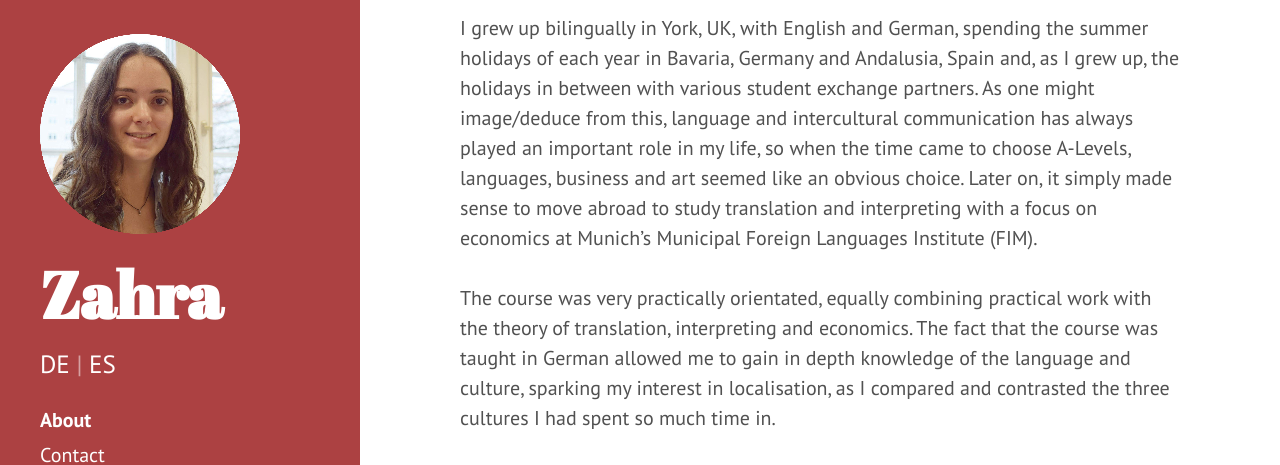
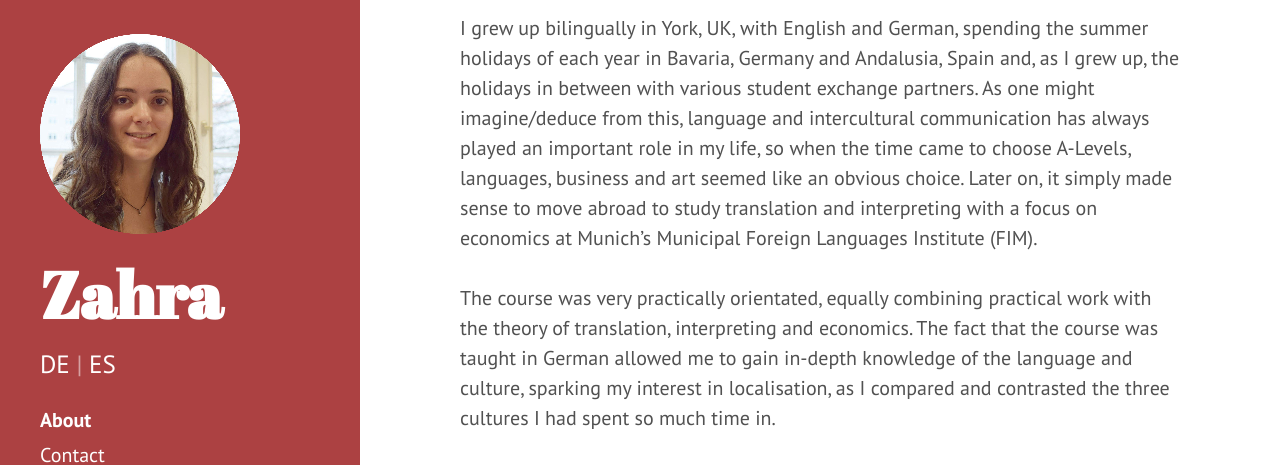
Before and after one commit to Zahra-Claire-Bahrani-Peacock/zahra-claire-bahrani-peacock.github.io, a Jekyll site: the page built from about.md, in a window 1280 px wide and 900 px high. Shown: the part 337-802 px from the top of the window. Built offline with Jekyll 4.4.1, drawn with Linux system fonts in a browser that asks for light colours.

Commit message:
Meta data and spelling
Changed link for terms of business
Added meta description and keywords to homepage
Corrected spelling of WhattsApp and in-depth

```diff
--- a/about.md
+++ b/about.md
@@ -8,9 +8,9 @@
 <br/>
 My name is Zahra-Claire Bahrani-Peacock and I am a sworn, state-certified translator and interpreter.
 <br/>
-I grew up bilingually in York, UK, with English and German, spending the summer holidays of each year in Bavaria, Germany and Andalusia, Spain and, as I grew up, the holidays in between with various student exchange partners. As one might image/deduce from this, language and intercultural communication has always played an important role in my life, so when the time came to choose A-Levels, languages, business and art seemed like an obvious choice. Later on, it simply made sense to move abroad to study translation and interpreting with a focus on economics at Munich’s Municipal Foreign Languages Institute (FIM).
+I grew up bilingually in York, UK, with English and German, spending the summer holidays of each year in Bavaria, Germany and Andalusia, Spain and, as I grew up, the holidays in between with various student exchange partners. As one might imagine/deduce from this, language and intercultural communication has always played an important role in my life, so when the time came to choose A-Levels, languages, business and art seemed like an obvious choice. Later on, it simply made sense to move abroad to study translation and interpreting with a focus on economics at Munich’s Municipal Foreign Languages Institute (FIM).
 <br/>
-The course was very practically orientated, equally combining practical work with the theory of translation, interpreting and economics. The fact that the course was taught in German allowed me to gain in depth knowledge of the language and culture, sparking my interest in localisation, as I compared and contrasted the three cultures I had spent so much time in.
+The course was very practically orientated, equally combining practical work with the theory of translation, interpreting and economics. The fact that the course was taught in German allowed me to gain in-depth knowledge of the language and culture, sparking my interest in localisation, as I compared and contrasted the three cultures I had spent so much time in.
 <br/>
 After completing the course in 2018 and becoming a State-Certified Translator and Interpreter, my next goal was to become fluent in Spanish and it was clear that I would only achieve this if I moved to Spain and worked in a professional environment.  So, I packed my bags and moved to Malaga, where I completed a 9-month internship at the translation agency BigBabbling as their project manager and in house translator for Spanish into English and German. I had a high degree of responsibility, which allowed me to pick up invaluable skills and knowledge, creating the foundation for where I am today.
 <br/>
--- a/index.html
+++ b/index.html
@@ -2,6 +2,11 @@
 layout: default
 title: Home
 ---
+<head>
+    <meta name="keywords" content="zahra-claire bahrani-peacock, zahra-claire, bahrani-peacock, translation, interpreting, ubersetzung, uebersetzung, traduccion">
+    <meta name="description" content="Services that cater to your needs - translation, interpreting, proofreading, localisation"/>
+</head>
+
 <div align="center"><b>A service that caters to your needs</b></div><br/>
 <div align="center">Translation &middot; Proofreading &middot; Interpreting &middot; Terminology<br/>
 Website Translation and Localisation</div>
```
Also changed, not shown: DE.md (+1 -1 lines), ES.md (+1 -1 lines), contact.md (+1 -1 lines), terms of business.md (+4 -0 lines).
